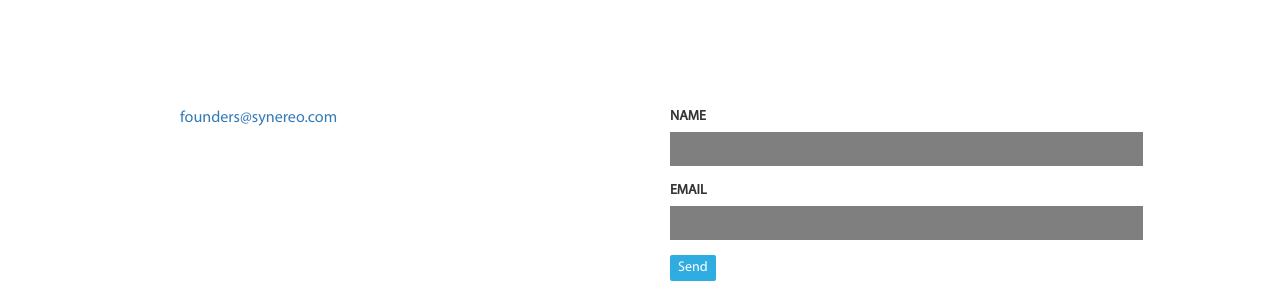
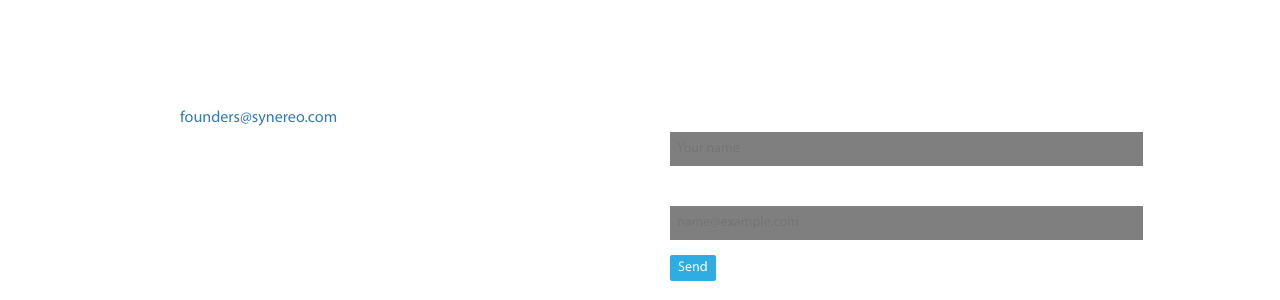
Before and after one commit to synereo/synereo.github.io, a Jekyll site: the page built from index.html, in a window 1280 px wide. Shown: the part 3975-4275 px from the top of the page. Built offline with Jekyll 4.4.1, drawn with Linux system fonts in a browser that asks for light colours; nearby versions of some CDN libraries.

Commit message:
Update mc_form.html

```diff
--- a/_includes/mc_form.html
+++ b/_includes/mc_form.html
@@ -1,21 +1,15 @@
-<div id="mc_embed_signup">
-<form action="//synereo.us9.list-manage.com/subscribe/post?u=ae1fbeb3801174c1ec952ce8b&amp;id=d723ef8fe9" method="post" id="mc-embedded-subscribe-form" name="mc-embedded-subscribe-form" class="validate" target="_blank" novalidate>
-    <div id="mc_embed_signup_scroll">
-<div class="mc-field-group">
-    <label for="mce-NAME">Name </label>
-    <input type="text" value="" name="NAME" class="" id="mce-NAME">
-</div>
-<div class="mc-field-group">
-    <label for="mce-EMAIL">Email Address  <span class="asterisk">*</span>
-</label>
-    <input type="email" value="" name="EMAIL" class="required email" id="mce-EMAIL">
-</div>
-    <div id="mce-responses" class="clear">
-        <div class="response" id="mce-error-response" style="display:none"></div>
-        <div class="response" id="mce-success-response" style="display:none"></div>
-    </div>    <!-- real people should not fill this in and expect good things - do not remove this or risk form bot signups-->
-    <div style="position: absolute; left: -5000px;"><input type="text" name="b_ae1fbeb3801174c1ec952ce8b_d723ef8fe9" tabindex="-1" value=""></div>
-    <div><input type="submit" value="Subscribe" name="subscribe" id="mc-embedded-subscribe" class="button"></div>
-    </div>
+<form action="//synereo.us9.list-manage.com/subscribe/post?u=ae1fbeb3801174c1ec952ce8b&id=d723ef8fe9" method="post" class="subscribe" target="_blank">
+  <div class="form-group">
+    <label for="subscribe-name">Name</label>
+    <input type="text" name="NAME" id="subscribe-name" placeholder="Your name">
+  </div>
+  <div class="form-group">
+    <label for="subscribe-email">Email</label>
+    <input type="email" name="EMAIL" id="subscribe-email" placeholder="name@example.com">
+  </div>
+  <div class="form-group" style="position: absolute; left: -5000px;">
+    <input type="text" name="b_ae1fbeb3801174c1ec952ce8b_d723ef8fe9" tabindex="-1" value="">
+  </div>
+  <div style="position: absolute; left: -5000px;"><input type="text" name="b_ae1fbeb3801174c1ec952ce8b_d723ef8fe9" tabindex="-1" value=""></div>
+  <button type="submit" name="subscribe" class="btn btn-default">Send</button>
 </form>
-</div>
--- a/_layouts/home.html
+++ b/_layouts/home.html
@@ -179,20 +179,7 @@
           <div class="col-md-5">
             <div class="footer-cube">
               <h3>Sign up for updates</h3>
-              <form action="//synereo.us9.list-manage.com/subscribe/post?u=ae1fbeb3801174c1ec952ce8b&amp;id=d723ef8fe9" method="post" class="subscribe" target="_blank">
-                <div class="form-group">
-                  <label for="subscribe-rmeil">Name</label>
-                  <input type="text" id="subscribe-email">
-                </div>
-                <div class="form-group">
-                  <label for="subscribe-text">Email</label>
-                  <input type="email" id="subscribe-text">
-                </div>
-                <div class="form-group" style="position: absolute; left: -5000px;">
-                  <input type="text" name="b_ae1fbeb3801174c1ec952ce8b_d723ef8fe9" tabindex="-1" value="">
-                </div>
-                <button type="submit" class="btn btn-default">Send</button>
-              </form>
+              {% include mc_form.html %}
             </div>
           </div>
         </div>
--- a/_sass/_home.scss
+++ b/_sass/_home.scss
@@ -210,6 +210,7 @@ body {
             padding-bottom: 13px;
             label {
                 text-transform: uppercase;
+                color: #fff;
             }
             input {
                 display: block;
@@ -218,6 +219,7 @@ body {
                 transition: background 0.2s linear 0s;
                 border: 0px;
                 padding: 7px;
+                color: #fff;
             }
             input:focus {
                 background: rgba(0, 0, 0, 0.8);
```
